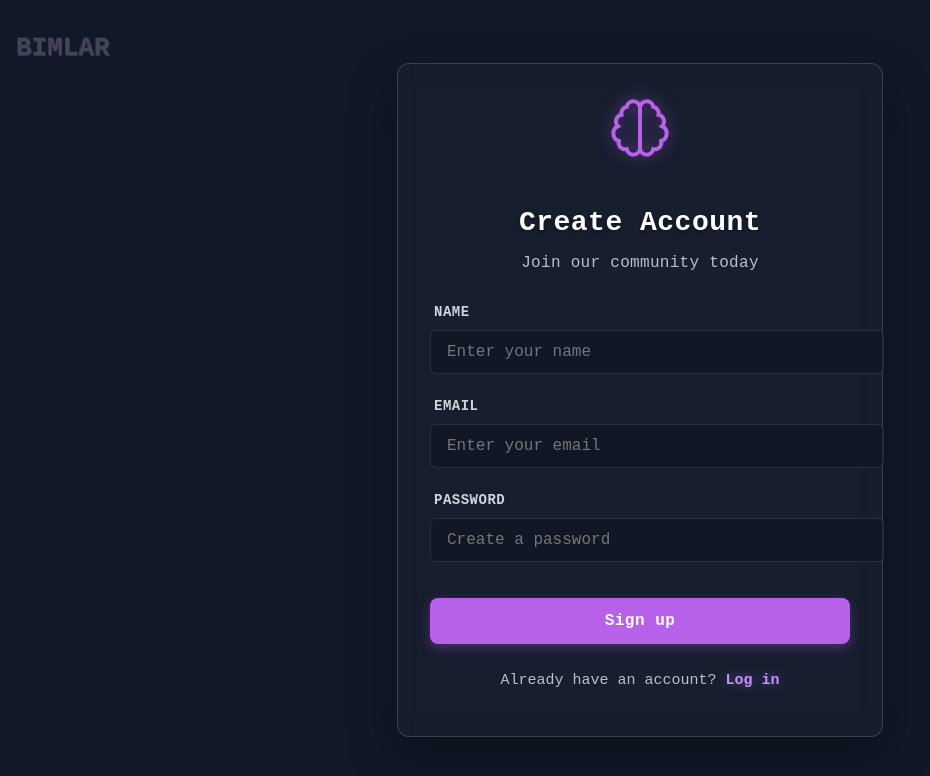
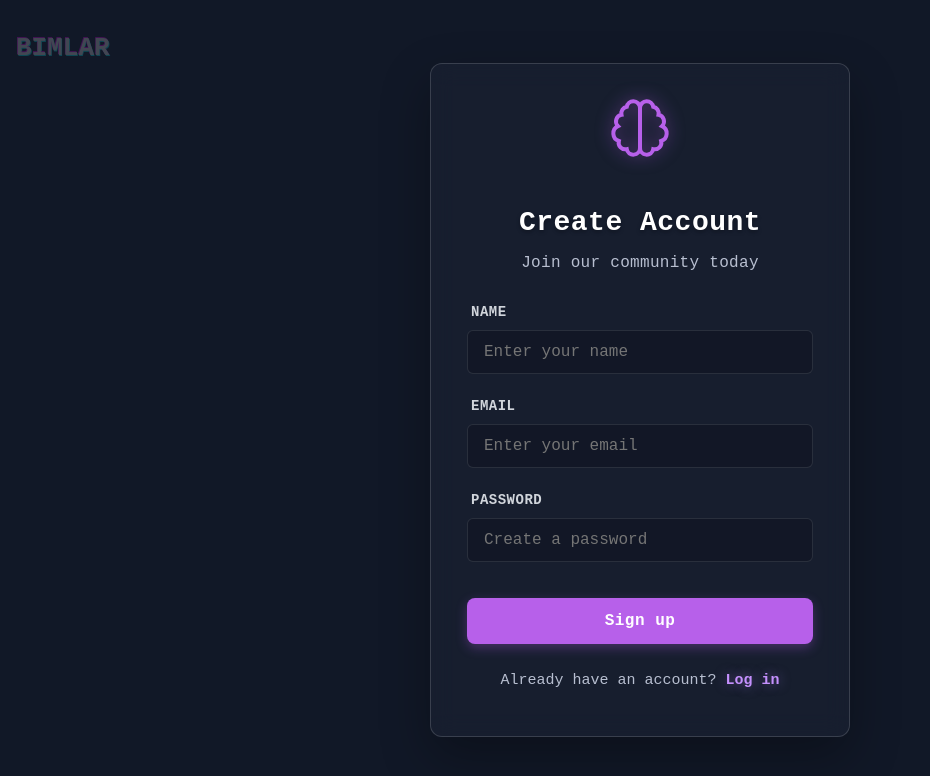
Before and after one commit to Team10-Capstone/BIMLProviderSite2, a React (Vite) app in the folder client/: page /signup in a window 1280 px wide. Shown: the top 776 px of the page, without its empty margins (0-930 px from the left). Built offline with nearby package versions, Linux system fonts and the light colour scheme; no server answers.

Commit message:
Fix input boxes spacing in signup component

```diff
--- a/client/src/assets/components/Signup/signup.jsx
+++ b/client/src/assets/components/Signup/signup.jsx
@@ -40,6 +40,7 @@ export default function SignupPage() {
     fontFamily: 'monospace',
     transition: 'all 0.2s ease',
     outline: 'none',
+    boxSizing: 'border-box',
   };
 
   return (
@@ -72,14 +73,15 @@ export default function SignupPage() {
       <div style={{
         width: '100%',
         maxWidth: '420px',
-        padding: '32px',
+        padding: '32px 36px',
         backgroundColor: 'rgba(27, 33, 51, 0.7)',
         backdropFilter: 'blur(12px)',
         borderRadius: '12px',
         border: '1px solid rgba(255, 255, 255, 0.15)',
         boxShadow: '0 20px 50px rgba(0, 0, 0, 0.3)',
         position: 'relative',
-        zIndex: 10
+        zIndex: 10,
+        boxSizing: 'border-box'
       }}>
         <div style={{ textAlign: 'center', marginBottom: '32px' }}>
           <svg
@@ -114,7 +116,14 @@ export default function SignupPage() {
           }}>Join our community today</p>
         </div>
 
-        <form onSubmit={handleSubmit} style={{ display: 'flex', flexDirection: 'column', gap: '24px' }}>
+        <form onSubmit={handleSubmit} style={{
+          display: 'flex',
+          flexDirection: 'column',
+          gap: '24px',
+          width: '100%',
+          maxWidth: '350px',
+          margin: '0 auto'
+        }}>
           <div style={{ display: 'flex', flexDirection: 'column', gap: '10px' }}>
             <label
               htmlFor="name"
```
